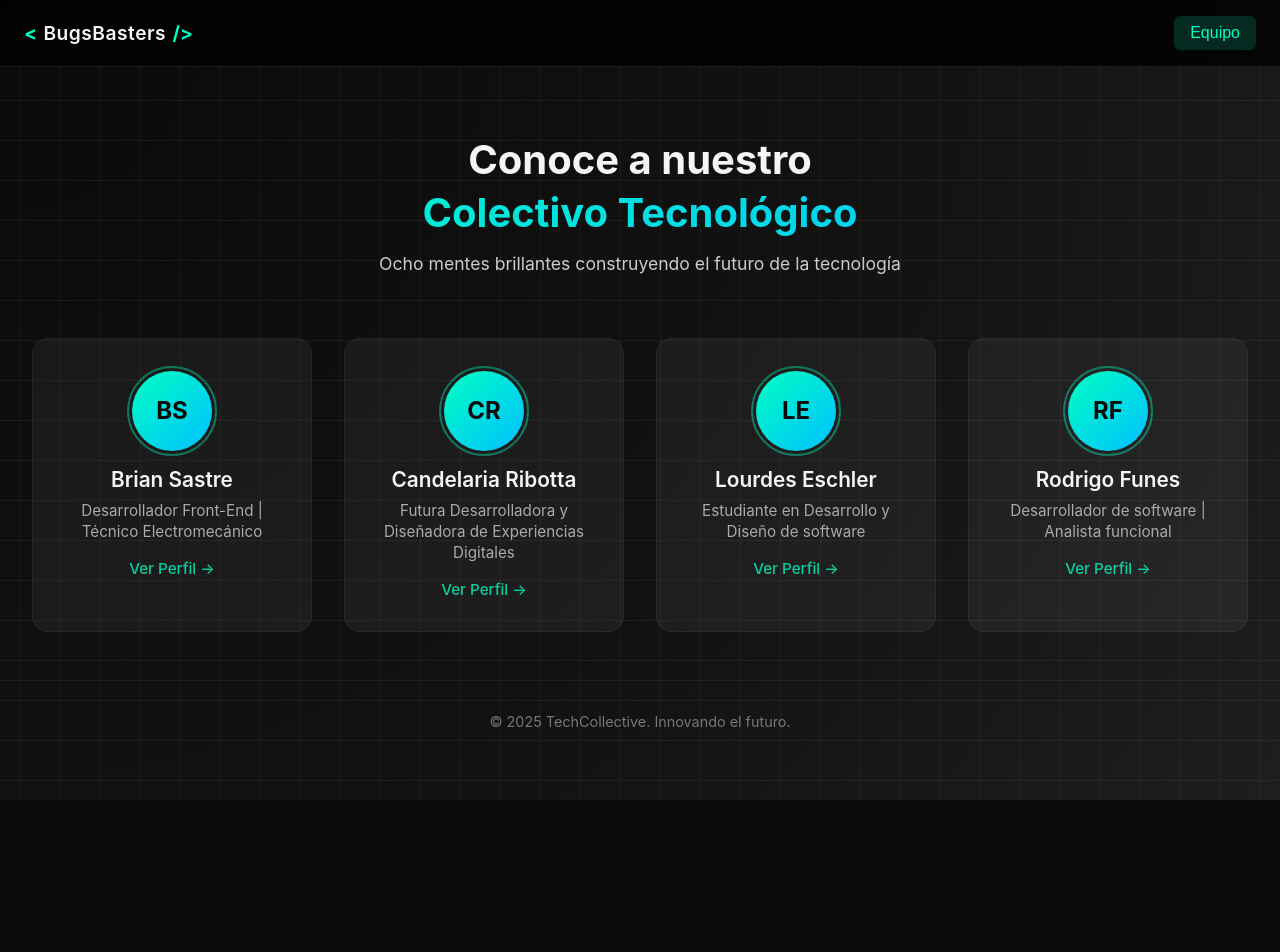
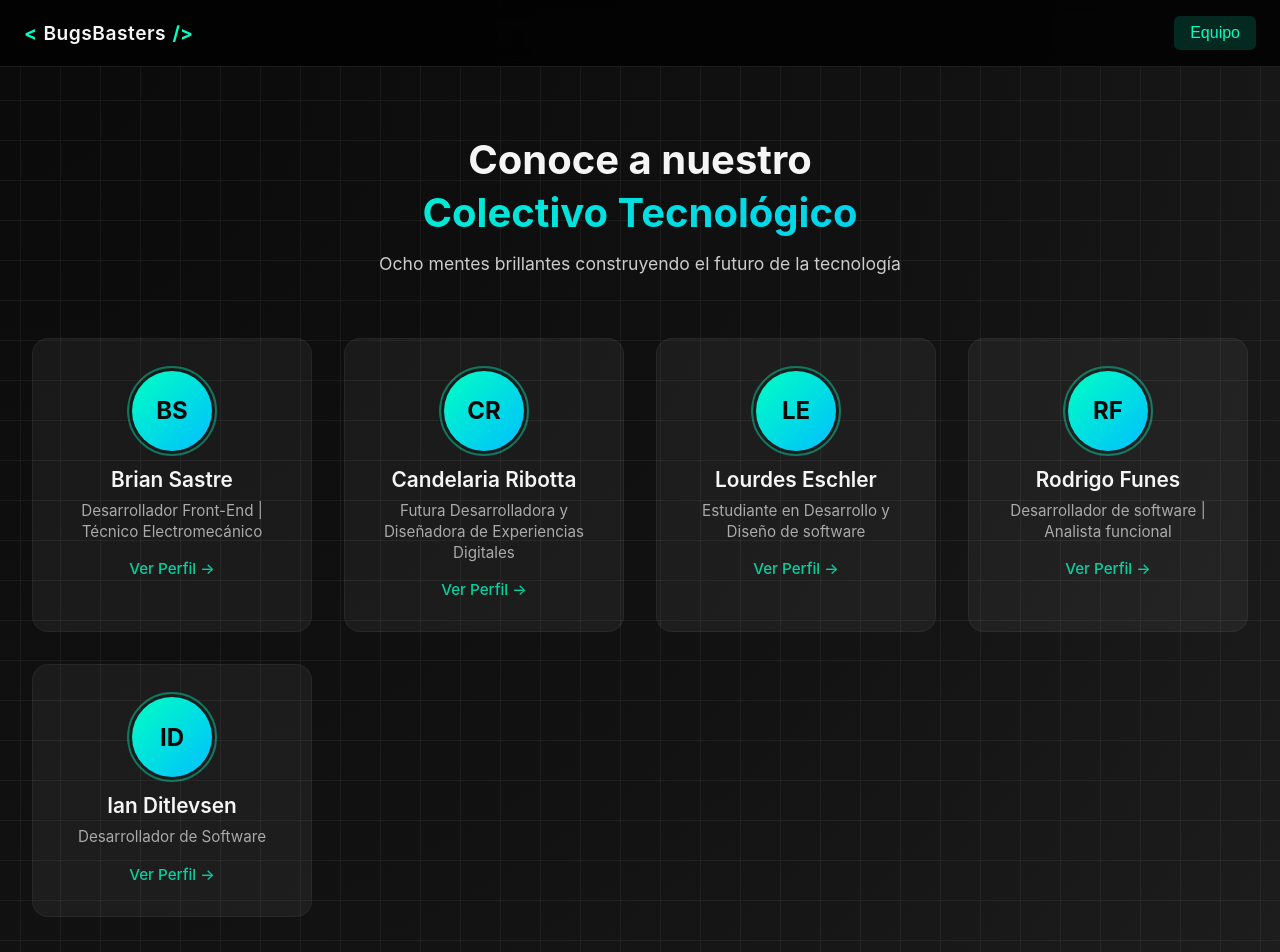
Before and after one commit to briansastre-ops/BugsBaster-sc-portfolio, a Vue app: page / in a window 1280 px wide. Shown: the top 952 px of the page. Before the commit the page ends 800 px from the top, so only its background shows below. Built offline with nearby package versions, Linux system fonts and the light colour scheme.

Commit message:
Agregado mi fragmento en el portafolio Grupal.

```diff
--- a/src/App.vue
+++ b/src/App.vue
@@ -259,6 +259,21 @@ const teamMembers = ref([
     social: {
       GitHub: 'https://github.com/RodrigoFunes',
       LinkedIn: 'https://www.linkedin.com/in/rodrigo-funes-809a06182/'
+    }
+  },
+  {id: 5,
+    name: 'Ian Ditlevsen',
+    initials: 'ID',
+    age: 26,
+    role: 'Desarrollador de Software',
+    location: 'San Rafael, Mendoza, Argentina',
+    bio: 'Soy estudiante en programacion en la universidad de la UTN de San Rafael actualmente terminando el primer año.',
+    studies: [
+      { degree: 'Tecnicatura Universitaria en Programación', institution: 'UTN San Rafael', year: 'En curso' },
+    ],
+    skills: ['Python', 'Java', 'JavaScript', 'HTML', 'CSS'],
+    social: {
+      GitHub: 'https://github.com/Ditlevsen-77',
     }
   }
   // ... continúa igual para los demás miembros
```
